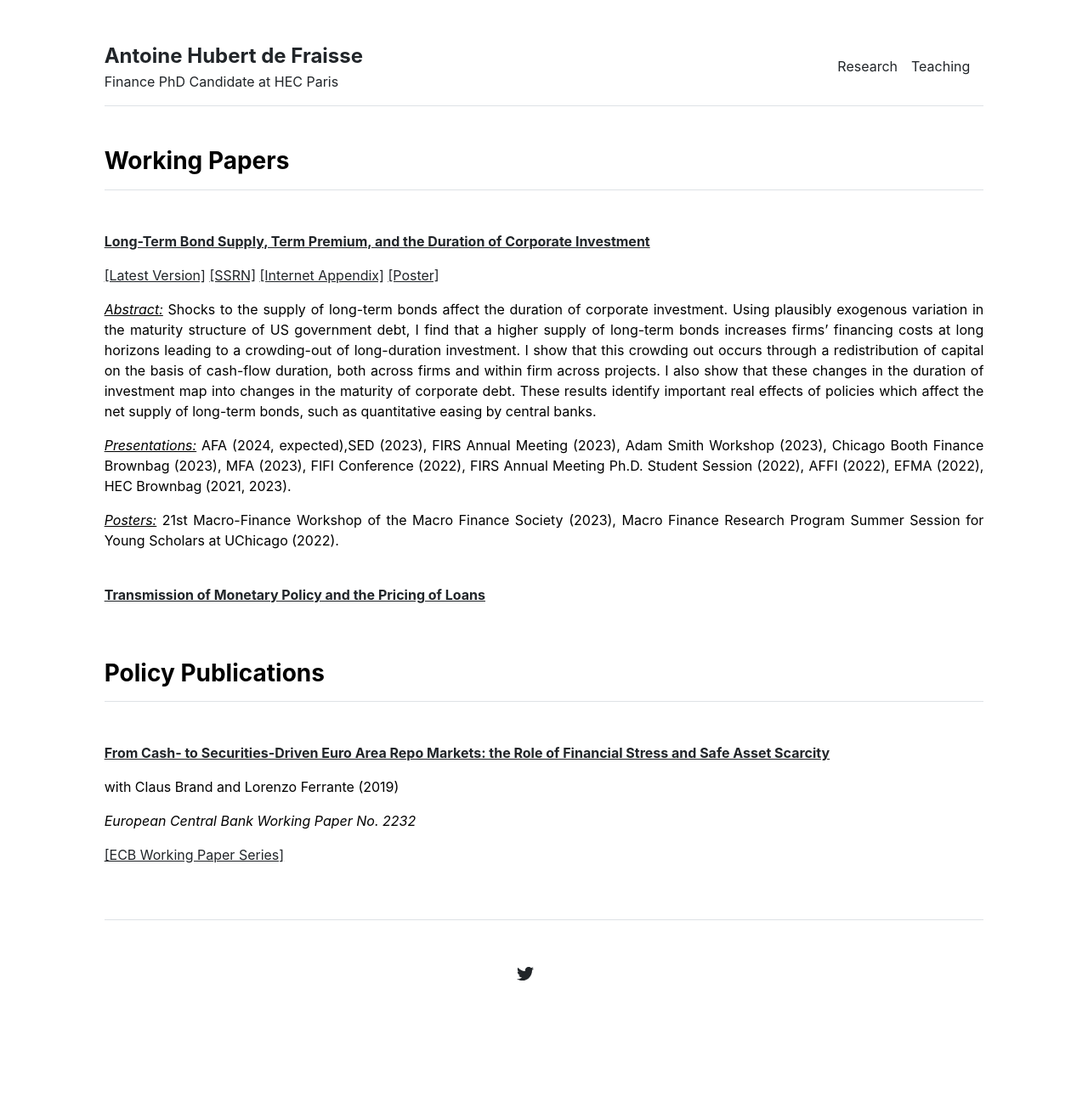
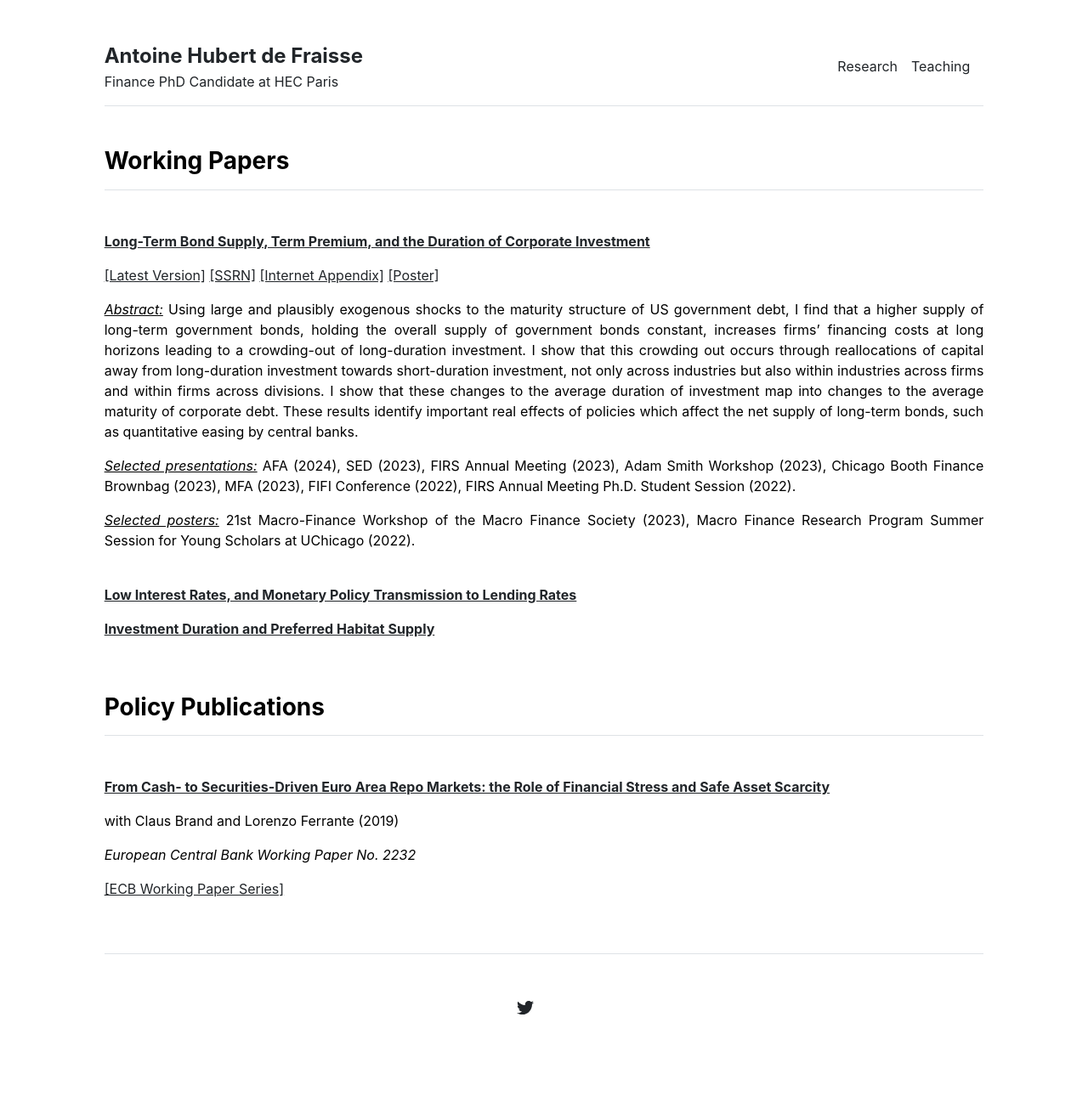
Before and after one commit to antoinehubertdefraisse/antoinehubertdefraisse.github.io, a Jekyll site: the page built from publications.md, in a window 1280 px wide. Shown: the whole page at 85% size. Built offline with Jekyll 4.4.1, drawn with Linux system fonts in a browser that asks for light colours; before the commit the page ends 1257 px from its top, so only the background shows below that.

Commit message:
Update publications.html

```diff
--- a/_includes/publications.html
+++ b/_includes/publications.html
@@ -7,17 +7,19 @@
 	    <a href="https://papers.ssrn.com/sol3/papers.cfm?abstract_id=4064763" target="_blank">[SSRN]</a>
       <a href="http://antoinehubertdefraisse.github.io/pdf/1_term_structure_and_corp_investment_internetappendix.pdf" target="_blank">[Internet Appendix]</a>
 	 <a href="http://antoinehubertdefraisse.github.io/pdf/poster_MFS.pdf" target="_blank">[Poster]</a><p>
-    <p align="justify"> <u><em>Abstract:</em></u> Shocks to the supply of long-term bonds affect the duration of corporate investment. Using plausibly exogenous variation in the maturity structure of US government debt, I find that a higher supply of long-term bonds increases firms’ financing costs at long horizons leading to a crowding-out of long-duration investment. I show that this crowding out occurs through a redistribution of capital on the basis of cash-flow duration, both across firms and within firm across projects. I also show that these changes in the duration of investment map into changes in the maturity of corporate debt. These results identify important real effects of policies which affect the net supply of long-term bonds, such as quantitative easing by central banks.
+    <p align="justify"> <u><em>Abstract:</em></u> Using large and plausibly exogenous shocks to the maturity structure of US government debt, I find that a higher supply of long-term government bonds, holding the overall supply of government bonds constant, increases firms’ financing costs at long horizons leading to a crowding-out of long-duration investment. I show that this crowding out occurs through reallocations of capital away from long-duration investment towards short-duration investment, not only across industries but also within industries across firms and within firms across divisions. I show that these changes to the average duration of investment map into changes to the average maturity of corporate debt. These results identify important real effects of policies which affect the net supply of long-term bonds, such as quantitative easing by central banks.
  	</p>
-	    <p align="justify"> <u><em>Presentations:</em></u> AFA (2024, expected),SED (2023), FIRS Annual Meeting (2023), Adam Smith Workshop (2023), Chicago Booth Finance Brownbag (2023), MFA (2023), FIFI Conference (2022), FIRS Annual Meeting Ph.D. Student Session (2022), AFFI (2022), EFMA (2022), HEC Brownbag (2021, 2023). </p>
-	    <p align="justify"> <u><em>Posters:</em></u> 21st Macro-Finance Workshop of the Macro Finance Society (2023), Macro Finance Research Program Summer Session for Young Scholars at UChicago (2022). </p>
-    </p>
+	<p align="justify"> <u><em>Selected presentations:</em></u> AFA (2024), SED (2023), FIRS Annual Meeting (2023), Adam Smith Workshop (2023), Chicago Booth Finance Brownbag (2023), MFA (2023), FIFI Conference (2022), FIRS Annual Meeting Ph.D. Student Session (2022). </p>
+	 <p align="justify"> <u><em>Selected posters:</em></u> 21st Macro-Finance Workshop of the Macro Finance Society (2023), Macro Finance Research Program Summer Session for Young Scholars at UChicago (2022). </p>
+ </p>
 
       <br>
 
-    <p><a href="transmission.pdf" target="_blank"><b>Transmission of Monetary Policy and the Pricing of Loans</b>
+    <p><a href="transmission.pdf" target="_blank"><b>Low Interest Rates, and Monetary Policy Transmission to Lending Rates </b>
       </a></p>
 
+    <p><a href="preferredhabitatsupply.pdf" target="_blank"><b> Investment Duration and Preferred Habitat Supply </b>
+      </a></p>
   </div>
   <div>
     <h3 class="fw-bold border-bottom pb-3 mb-5">Policy Publications </h3>
```
